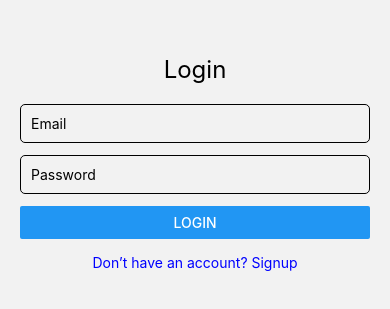
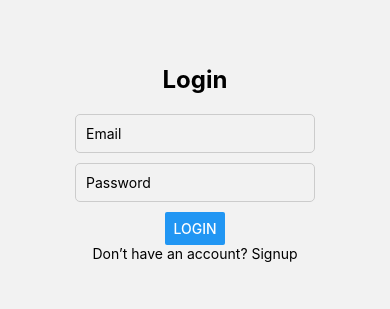
Before and after one commit to blovelace84/massage-appointment-booking-repo, a React Native app in the folder massage-booking-app/: screen /Login in a window 390 px wide. Shown: the part 259-568 px from the top of the page. Built offline with nearby package versions, Linux system fonts and the light colour scheme; what react-native-appwrite would draw is missing.

Commit message:
More debugging

```diff
--- a/massage-booking-app/src/screens/Auth/LoginScreen.js
+++ b/massage-booking-app/src/screens/Auth/LoginScreen.js
@@ -42,9 +42,28 @@ export default function LoginScreen({ navigation }) {
 }
 
 const styles = StyleSheet.create({
-  container: { flex: 1, justifyContent: "center", padding: 20 },
-  input: { borderWidth: 1, marginBottom: 12, padding: 10, borderRadius: 5 },
-  error: { color: "red", marginBottom: 10 },
-  title: { fontSize: 24, marginBottom: 20, textAlign: "center" },
-  link: { color: "blue", marginTop: 15, textAlign: "center" },
+  container: {
+    flex: 1,
+    justifyContent: "center",
+    alignItems: "center",
+    padding: 20,
+  },
+  title: {
+    fontSize: 24,
+    fontWeight: "bold",
+    marginBottom: 20,
+    textAlign: "center",
+  },
+  input: {
+    borderWidth: 1,
+    borderColor: "#ccc",
+    padding: 10,
+    marginBottom: 10,
+    borderRadius: 5,
+  },
+  error: {
+    color: "red",
+    marginBottom: 10,
+    textAlign: "center",
+  },
 });
--- a/massage-booking-app/src/screens/Auth/SignupScreen.js
+++ b/massage-booking-app/src/screens/Auth/SignupScreen.js
@@ -44,9 +44,28 @@ export default function SignupScreen({ navigation }) {
 }
 
 const styles = StyleSheet.create({
-  container: { flex: 1, justifyContent: "center", padding: 20 },
-  input: { borderWidth: 1, marginBottom: 12, padding: 10, borderRadius: 5 },
-  error: { color: "red", marginBottom: 10 },
-  title: { fontSize: 24, marginBottom: 20, textAlign: "center" },
-  link: { color: "blue", marginTop: 15, textAlign: "center" },
+  container: {
+    flex: 1,
+    justifyContent: "center",
+    alignItems: "center",
+    padding: 20,
+  },
+  title: {
+    fontSize: 24,
+    fontWeight: "bold",
+    marginBottom: 20,
+    textAlign: "center",
+  },
+  input: {
+    borderWidth: 1,
+    borderColor: "#ccc",
+    padding: 10,
+    marginBottom: 10,
+    borderRadius: 5,
+  },
+  error: {
+    color: "red",
+    marginBottom: 10,
+    textAlign: "center",
+  },
 });
--- a/massage-booking-app/src/screens/HomeScreen.js
+++ b/massage-booking-app/src/screens/HomeScreen.js
@@ -1,27 +1,26 @@
-//imports for Homescreen
 import React from "react";
-import { View, Text, StyleSheet } from "react-native";
+import { View, Text, Button, StyleSheet } from "react-native";
 import { account } from "../services/appwrite";
 
-export default function HomeScreen ({ navigation }) {
+export default function HomeScreen({ navigation }) {
   const handleLogout = async () => {
-        try{
-            await account.deleteSession("current"); //logout current session
-            navigation.navigate("Login"); //navigate to login screen
-        }catch (error) {
+    try {
+      await account.deleteSession("current");
+    //   navigation.replace("Login"); // back to login
+    } catch (error) {
       console.error(error);
     }
   };
 
-    return(
+  return (
     <View style={styles.container}>
-            <Text style={styles.title}>Welcome to the Massage App!</Text>
-            <Button title="logout" onPress={handleLogout} />
+      <Text style={styles.title}>🏡 Home Screen</Text>
+      <Button title="Logout" onPress={handleLogout} />
     </View>
   );
+}
 
 const styles = StyleSheet.create({
   container: { flex: 1, justifyContent: "center", alignItems: "center" },
   title: { fontSize: 22, fontWeight: "bold", marginBottom: 20 },
 });
-}
--- a/massage-booking-app/src/services/appwrite.js
+++ b/massage-booking-app/src/services/appwrite.js
@@ -1,9 +1,8 @@
-import { Client, Account, Databases } from 'react-native-appwrite';
+import { Client, Account, ID } from "react-native-appwrite";
 
-const client = new Client();
-client
-  .setEndpoint('https://nyc.cloud.appwrite.io/v1') // Replace with your Appwrite endpoint
-  .setProject('68bac70b0030dad2ef3f');
+const client = new Client()
+  .setEndpoint("https://nyc.cloud.appwrite.io/v1") // Your Appwrite endpoint
+  .setProject("68bac70b0030dad2ef3f"); // Your project ID
 
 export const account = new Account(client);
-export const databases = new Databases(client);
+export { ID };
```
Lines whose indentation alone changed are shown as unchanged.
